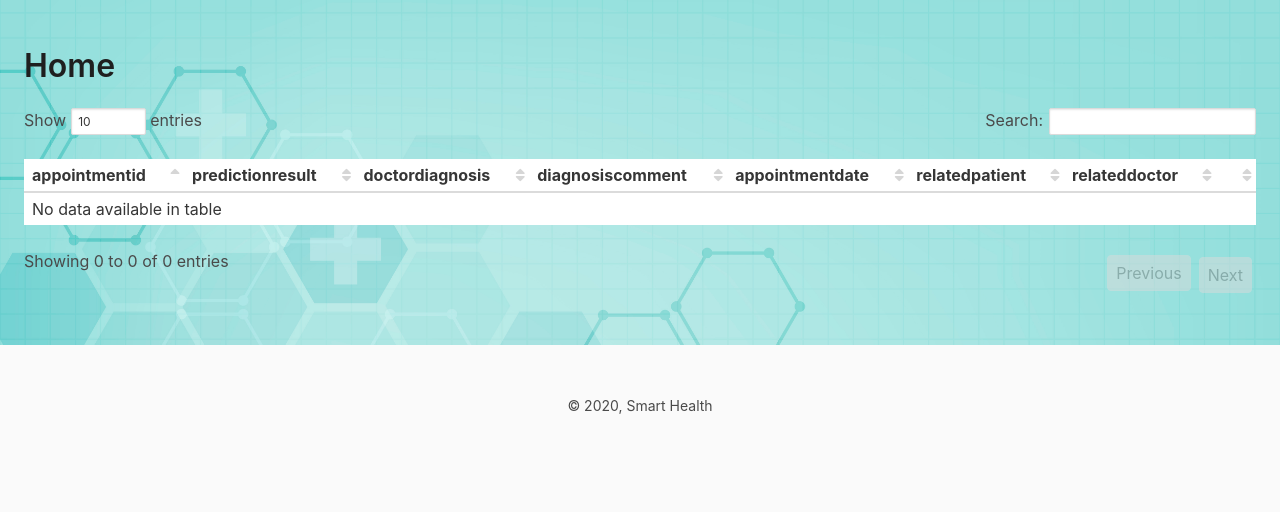
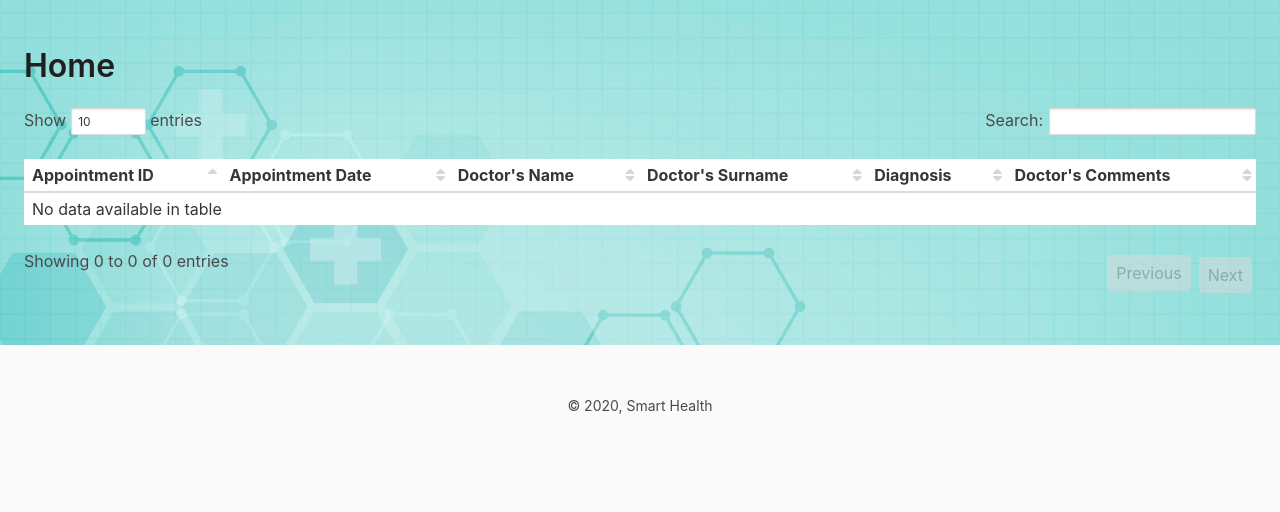
Before and after one commit to SmartHealth-ituse2020/SH-web, a Flask app: template smarthealth_web/templates/patient/patient_dashboard.html in a window 1280 px wide. Shown: the part 52-564 px from the top of the page. Run offline with Flask 2, Linux system fonts and the light colour scheme; the template is opened without the code that fills it, so the values that code supplies are empty; some libraries are stand-ins or nearby versions.

Commit message:
Patient's homepage fixed to show doctor' name and surname

```diff
--- a/smarthealth_web/patient.py
+++ b/smarthealth_web/patient.py
@@ -1,5 +1,5 @@
 from flask import session, request, redirect, url_for, render_template, Blueprint, g
-from smarthealth_web.dboperations import query, query_where, get_patient_by_nid
+from smarthealth_web.dboperations import query, query_where, get_patient_by_nid, get_appointments_of_patient
 from smarthealth_web.forms import PatientLoginForm
 from decouple import config
 import psycopg2 as dpapi2
@@ -12,8 +12,8 @@ DATABASE_URL = config('DATABASE_URL')
 def home_page():
     patientid = session["patient"][0]
     print(patientid)
-    rows = query_where("appointment", f"related_patient='{patientid}'")
-    return render_template("patient/patient_dashboard.html", rows=sorted(rows), len=len(rows))
+    rows = get_appointments_of_patient(patientid)
+    return render_template("patient/patient_dashboard.html", rows=rows, len=len(rows))
 
 
 @bp.route('/login', methods=('GET', 'POST'))
--- a/smarthealth_web/templates/patient/patient_dashboard.html
+++ b/smarthealth_web/templates/patient/patient_dashboard.html
@@ -7,14 +7,12 @@
 
     <thead>
         <tr>
-            <th>appointmentid</th>
-            <th>predictionresult</th>
-            <th>doctordiagnosis</th>
-            <th>diagnosiscomment</th>
-            <th>appointmentdate</th>
-            <th>relatedpatient</th>
-            <th>relateddoctor</th>
-            <th></th>
+            <th>Appointment ID</th>
+            <th>Appointment Date</th>
+            <th>Doctor's Name</th>
+            <th>Doctor's Surname</th>
+            <th>Diagnosis</th>
+            <th>Doctor's Comments</th>
         </tr>
     </thead>
     <tbody>
@@ -26,13 +24,6 @@
             <td>{{ rows[i][3] }}</td>
             <td>{{ rows[i][4] }}</td>
             <td>{{ rows[i][5] }}</td>
-            <td>{{ rows[i][6] }}</td>
-            <td>
-                <a class="button is-link">
-                    <span class="icon is-small is-left">
-                    <i class="fa fa-info"></i>
-                    </span></a>
-            </td>
         </tr>
 {%endfor%}
     </tbody>
```
Also changed, not shown: smarthealth_web/dboperations.py (+17 -0 lines).
